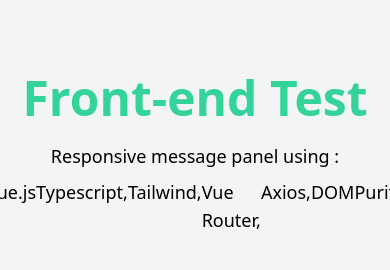
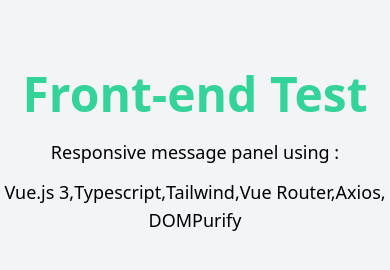
Before and after one commit to ImMara/VueJS-MailApp, a Vue app: page / in a window 390 px wide. Shown: the part 268-538 px from the top of the page. Built offline with nearby package versions, Linux system fonts and the light colour scheme; no server answers.

Commit message:
responsiv home

```diff
--- a/src/views/Home.vue
+++ b/src/views/Home.vue
@@ -26,14 +26,14 @@
 }
 
 .home h1 {
-  @apply text-5xl font-bold text-green-400
+  @apply text-5xl text-center font-bold text-green-400
 }
 
 .home p {
-  @apply text-lg font-thin mt-5
+  @apply text-lg text-center font-thin mt-5
 }
 
 .list {
-  @apply text-lg font-thin flex flex-row mt-2
+  @apply text-lg font-thin p-1 flex flex-wrap justify-center mt-2
 }
 </style>
```
